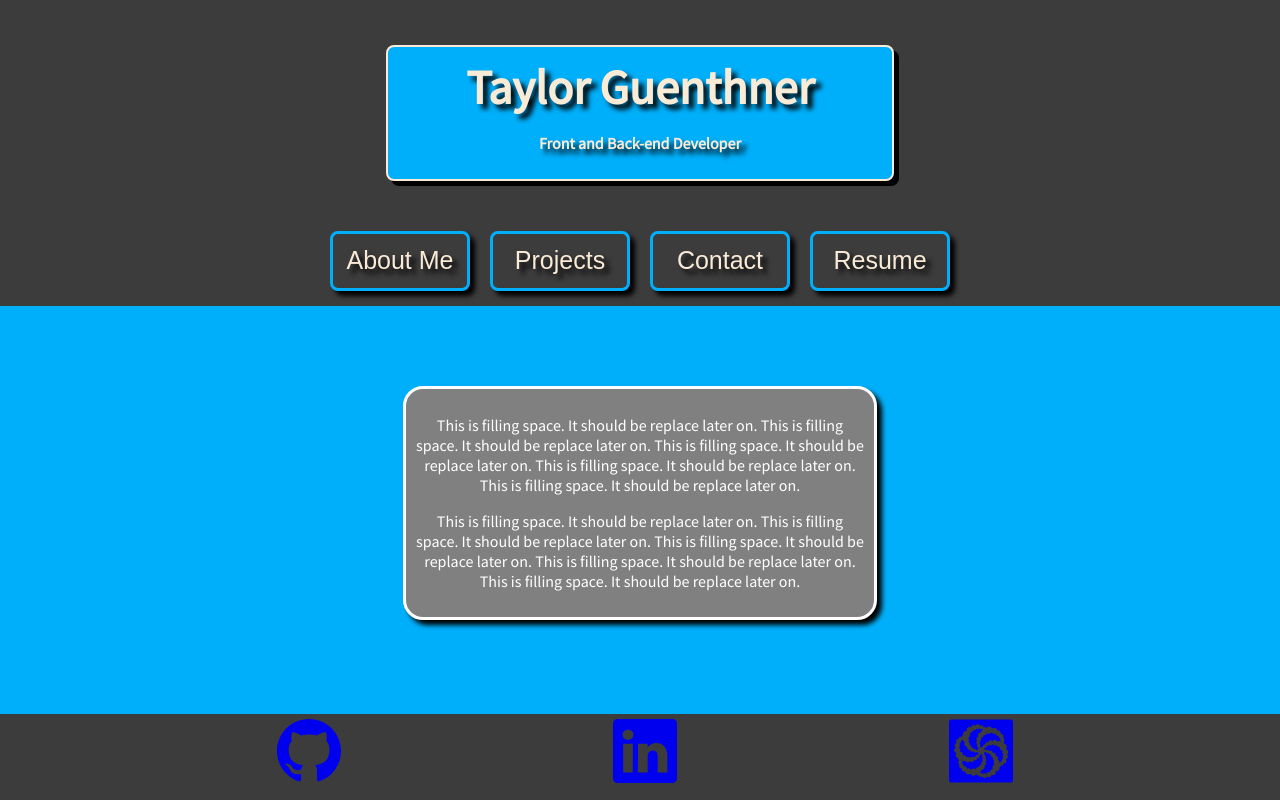
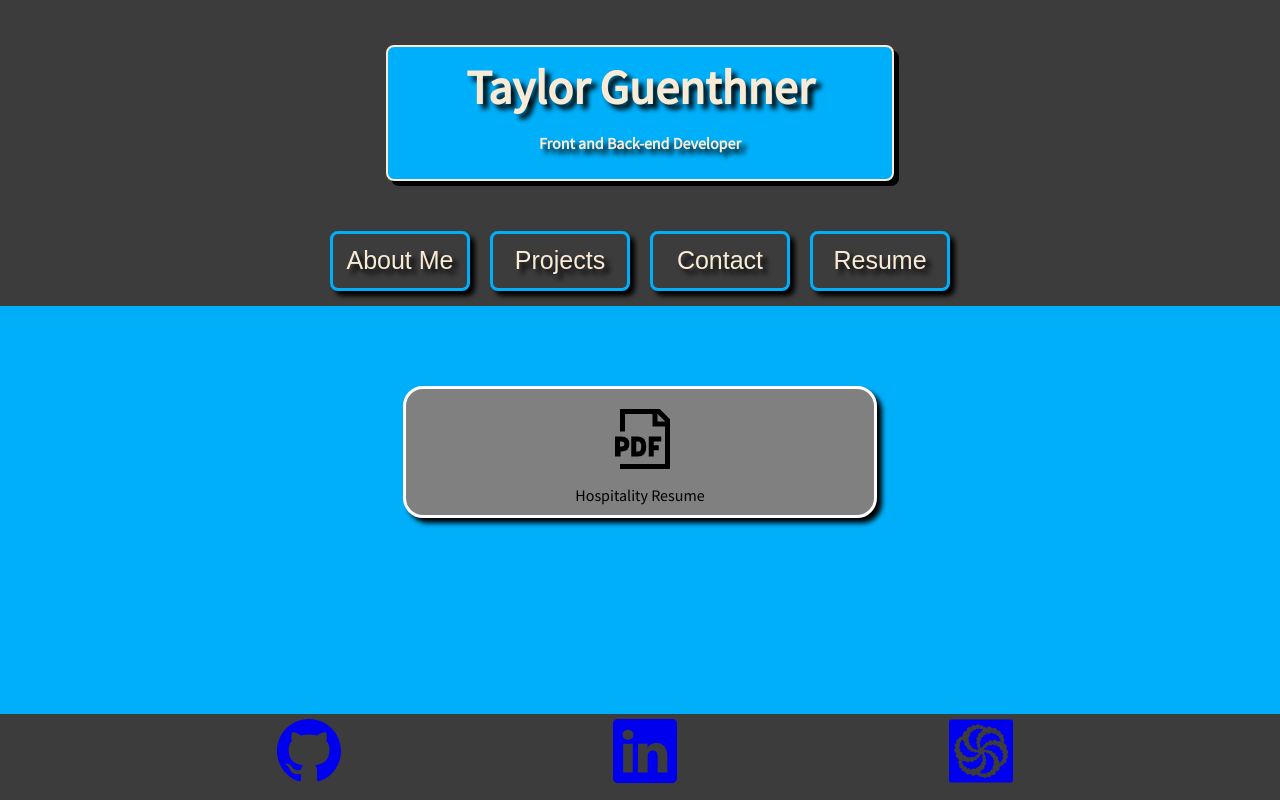
Before and after one commit to wtguenthner/react-portfolio, a React (Create React App) app: page / in a window 1280 px wide. Both pictures are taken after a click on the button "Resume". Built offline with nearby package versions, Linux system fonts and the light colour scheme.

Commit message:
Added resume download

```diff
--- a/src/components/Resume/Resume.css
+++ b/src/components/Resume/Resume.css
@@ -27,3 +27,15 @@ body{
     box-shadow: 5px 5px 5px black;
 
 }
+.resume .hospitalityResume{
+    color:black;
+}
+.resume .hospitalityResume h1{
+    font-size: 60px;
+    margin:0;
+    margin-top:10px;
+    color:white;
+}
+.resume .hospitalityResume a:hover{
+    color:rgb(0, 175, 250);
+}
--- a/src/components/Resume/Resume.js
+++ b/src/components/Resume/Resume.js
@@ -1,10 +1,12 @@
 import './Resume.css';
-
+import resume1 from './assets/TG Resume 2020.pdf'
+import {GrDocumentPdf} from 'react-icons/gr'
 const Resume= () =>
     <main className='resume'>
         <div className="container">
-        <p>This is filling space.  It should be replace later on.  This is filling space.  It should be replace later on.  This is filling space.  It should be replace later on.  This is filling space.  It should be replace later on.  This is filling space.  It should be replace later on.  </p>
-        <p>This is filling space.  It should be replace later on.  This is filling space.  It should be replace later on.  This is filling space.  It should be replace later on.  This is filling space.  It should be replace later on.  This is filling space.  It should be replace later on.  </p>
+            <div className="hospitalityResume"><h1><a href= {resume1} download="Taylor Guenthner Resume"><GrDocumentPdf/></a></h1>
+            <span>Hospitality Resume</span>
+            </div>
         </div>
     </main>
 
```
Also changed, not shown: 1 other file (tests, documents, lock files or other folders).
